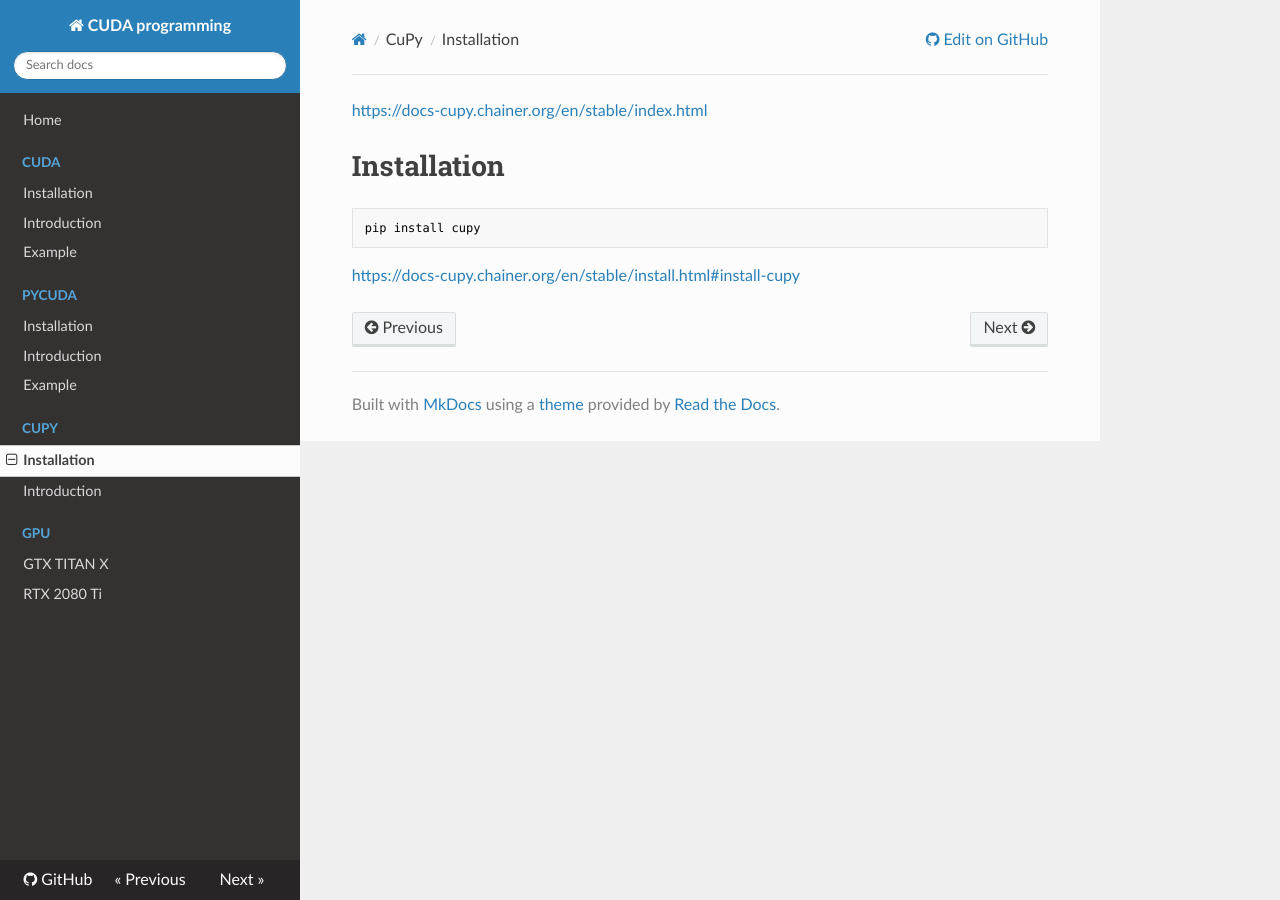
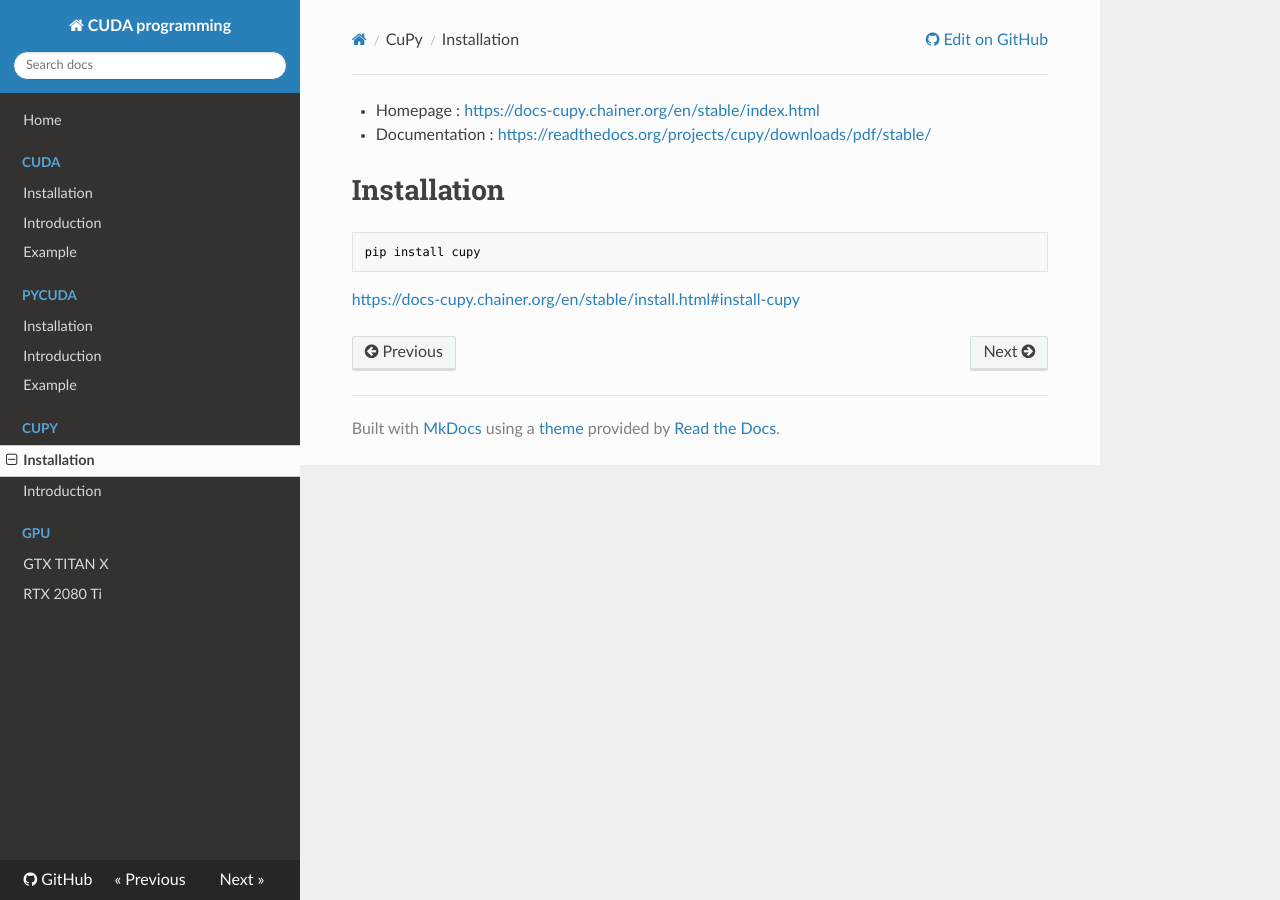
Before and after one commit to WonyoungCho/CUDA, an MkDocs documentation site: the page built from docs/CuPy.md, in a window 1280 px wide. Built offline with MkDocs 1.6.1, drawn with Linux system fonts in a browser that asks for light colours; nearby versions of some CDN libraries; old or Windows-style settings are respelled for this version of MkDocs.

Commit message:
Update CuPy.md

````diff
--- a/docs/CuPy.md
+++ b/docs/CuPy.md
@@ -1,4 +1,5 @@
-<https://docs-cupy.chainer.org/en/stable/index.html>
+- Homepage : <https://docs-cupy.chainer.org/en/stable/index.html>
+- Documentation : <https://readthedocs.org/projects/cupy/downloads/pdf/stable/>
 
 # Installation
 ```
````
